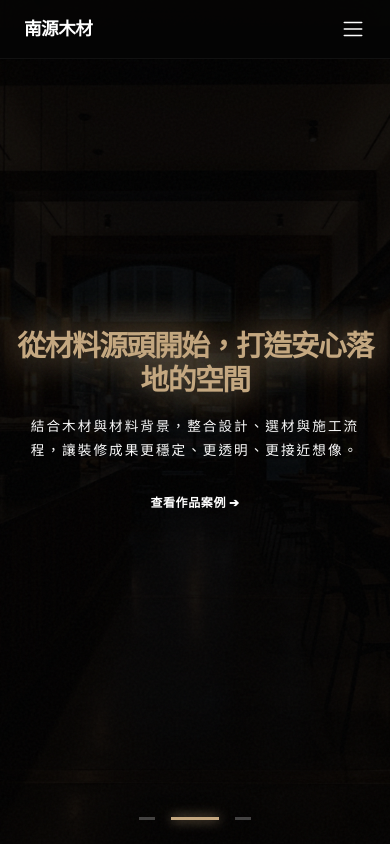
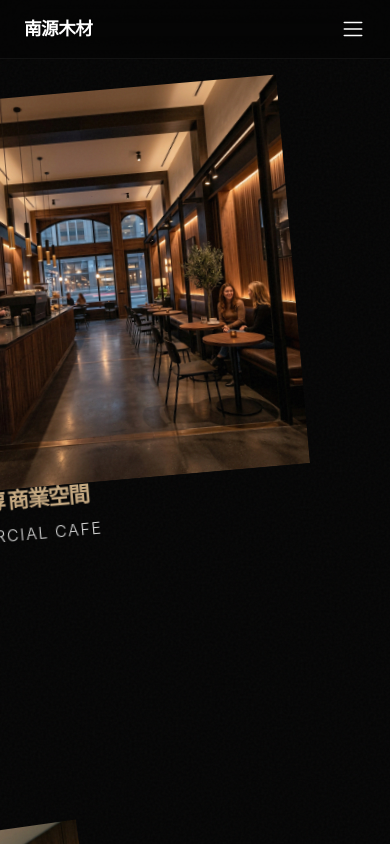
Before and after one commit to JeremyLIN0930/nanyuan-timber-we, a React (Vite) app: page / in a window 390 px wide. Shown: the top 844 px of the page. Built offline with nearby package versions, Linux system fonts and the light colour scheme.

Commit message:
feat: implement immersive 3D parallax scroll gallery with GSAP ScrollTrigger on homepage

```diff
--- a/package.json
+++ b/package.json
@@ -11,6 +11,7 @@
   "dependencies": {
     "bootstrap": "^5.3.8",
     "framer-motion": "^11.0.0",
+    "gsap": "^3.15.0",
     "lucide-react": "^0.300.0",
     "react": "^18.3.1",
     "react-dom": "^18.3.1",
--- a/src/pages/Home.css
+++ b/src/pages/Home.css
@@ -407,3 +407,115 @@
     font-size: 1.5rem;
   }
 }
+
+/* 3D Scroll Gallery */
+.scroll-track {
+  position: relative;
+  width: 100%;
+  height: 480vh; /* scroll depth height */
+  background-color: #050505;
+}
+
+.gallery-container {
+  position: sticky;
+  top: 0;
+  width: 100vw;
+  height: 100vh;
+  overflow: hidden;
+  perspective: 1000px;
+  perspective-origin: 50% 50%;
+  background-color: #050505;
+  z-index: 10;
+}
+
+.gallery-frame {
+  position: absolute;
+  top: 0;
+  left: 0;
+  width: 100%;
+  height: 100%;
+  transform-style: preserve-3d;
+  will-change: transform;
+}
+
+.gallery-item-card {
+  position: absolute;
+  top: 50%;
+  left: 50%;
+  width: clamp(260px, 25vw, 360px);
+  aspect-ratio: 16/11;
+  background-color: #0d0d0e;
+  border: 1px solid rgba(197, 168, 128, 0.15);
+  box-shadow: 0 15px 45px rgba(0, 0, 0, 0.75);
+  overflow: hidden;
+  transition: border-color 0.3s ease, box-shadow 0.3s ease;
+  border-radius: 2px;
+}
+
+.gallery-item-card:hover {
+  border-color: #C5A880;
+  box-shadow: 0 0 25px rgba(197, 168, 128, 0.25);
+}
+
+.gallery-item-img {
+  width: 100%;
+  height: 100%;
+  object-fit: cover;
+  opacity: 0.75;
+  transition: opacity 0.5s ease, transform 0.5s ease;
+}
+
+.gallery-item-card:hover .gallery-item-img {
+  opacity: 1;
+  transform: scale(1.05);
+}
+
+.gallery-item-info {
+  position: absolute;
+  bottom: 0;
+  left: 0;
+  right: 0;
+  padding: 1.25rem;
+  background: linear-gradient(to top, rgba(5, 5, 5, 0.95) 0%, rgba(5, 5, 5, 0.4) 60%, transparent 100%);
+  display: flex;
+  flex-direction: column;
+  justify-content: flex-end;
+}
+
+.gallery-item-title {
+  font-size: clamp(0.9rem, 1.2vw, 1.1rem);
+  font-weight: 600;
+  color: #fff;
+  margin: 0;
+}
+
+.gallery-item-tag {
+  font-size: clamp(9px, 0.8vw, 11px);
+  color: #C5A880;
+  text-transform: uppercase;
+  letter-spacing: 0.15em;
+  margin-top: 0.25rem;
+}
+
+/* Branding Overlay */
+.branding-overlay {
+  position: absolute;
+  top: 0;
+  left: 0;
+  width: 100vw;
+  height: 100vh;
+  display: flex;
+  flex-direction: column;
+  align-items: center;
+  justify-content: center;
+  text-align: center;
+  padding: 2rem;
+  z-index: 100;
+  pointer-events: none;
+  background: radial-gradient(circle at center, rgba(13, 13, 14, 0.9) 0%, rgba(5, 5, 5, 0.98) 75%);
+}
+
+.branding-overlay-content {
+  pointer-events: auto;
+  max-width: 900px;
+}
--- a/src/pages/Home.tsx
+++ b/src/pages/Home.tsx
@@ -1,8 +1,12 @@
 import React, { useState, useEffect, useRef } from 'react';
-import { motion, useScroll, useTransform, AnimatePresence, useInView } from 'framer-motion';
+import { motion, useInView } from 'framer-motion';
 import { useNavigate } from 'react-router-dom';
 import { Trees, ShieldCheck, ClipboardCheck } from 'lucide-react';
+import { gsap } from 'gsap';
+import { ScrollTrigger } from 'gsap/ScrollTrigger';
 import ServicesSection from '../components/Home/ServicesSection';
+
+gsap.registerPlugin(ScrollTrigger);
 
 /* ─── Reusable Scroll-Driven Fade-In ─── */
 const FadeInSection: React.FC<{ children: React.ReactNode; className?: string; delay?: number }> = ({ children, className = '', delay = 0 }) => {
@@ -20,13 +24,6 @@ const FadeInSection: React.FC<{ children: React.ReactNode; className?: string; d
     </motion.div>
   );
 };
-
-/* ─── Hero Slides ─── */
-const heroSlides = [
-  { id: 1, image: '/images/luxury_tianmu_home_1779301841564.png', title: '頂級天母豪宅' },
-  { id: 2, image: '/images/high_end_cafe_1779301868615.png', title: '高階商業空間' },
-  { id: 3, image: '/images/minimal_wood_kitchen_1779301855424.png', title: '極簡廚房' },
-];
 
 /* ─── Portfolio Items ─── */
 const portfolioItems = [
@@ -85,26 +82,90 @@ const BeforeAfterSlider: React.FC = () => {
   );
 };
 
-/* ═══════════════════════════════════ HOME ═══════════════════════════════════ */
+/* ─── 3D Tunnel Matrix Items ─── */
+const tunnelItems = [
+  { img: '/images/luxury_tianmu_home_1779301841564.png', title: '天母森光 頂級住宅', tag: 'LUXURY RESIDENTIAL', x: -28, y: -22, z: -600, r: 6 },
+  { img: '/images/high_end_cafe_1779301868615.png', title: '琥珀香醇 商業空間', tag: 'COMMERCIAL CAFE', x: 26, y: -16, z: -1100, r: -5 },
+  { img: '/images/minimal_wood_kitchen_1779301855424.png', title: '極簡廚境 廚房改裝', tag: 'KITCHEN MINIMALISM', x: -22, y: 20, z: -1700, r: -8 },
+  { img: '/images/japanese_wabi_sabi_1779301881798.png', title: '侘寂茶韻 日式空間', tag: 'JAPANESE WABI-SABI', x: 24, y: 22, z: -2200, r: 10 },
+  { img: '/images/luxury_bathroom_1779301913582.png', title: '沐光水域 衛浴翻新', tag: 'BOUTIQUE BATHROOM', x: -32, y: -8, z: -2800, r: -3 },
+  { img: '/images/modern_office_1779301899552.png', title: '曜石辦公 企業總部', tag: 'OFFICE HEADQUARTERS', x: 30, y: -10, z: -3300, r: 5 },
+  { img: '/images/style_luxury_dark_1779301949701.png', title: '奢華暗灰 工藝美學', tag: 'DARK MODERN STYLE', x: -18, y: -26, z: -3900, r: 12 },
+  { img: '/images/style_minimal_wood_1779301932325.png', title: '北歐極簡 原木溫潤', tag: 'MINIMAL WOOD STYLE', x: 20, y: -24, z: -4400, r: -10 },
+  { img: '/images/style_wabi_sabi_1779301962644.png', title: '日式靜謐 侘寂美感', tag: 'ZEN RETREAT STYLE', x: -28, y: 24, z: -5000, r: -6 },
+  { img: '/images/style_industrial_1779301976370.png', title: '精品工業 藝廊質感', tag: 'INDUSTRIAL LOFT STYLE', x: 28, y: 18, z: -5500, r: 8 },
+  { img: '/images/budget_smart_home.png', title: '小資宅機能 收納美學', tag: 'SMART FUNCTIONAL LIVING', x: -30, y: -14, z: -6100, r: 4 },
+  { img: '/images/renovation_detail.png', title: '職人工法 節點檢核', tag: 'CRAFTSMANSHIP CHECK', x: 26, y: -20, z: -6600, r: -7 },
+  { img: '/images/luxury_tianmu_home_1779301841564.png', title: '黑胡桃拼貼 紋理對話', tag: 'NATURAL WALNUT SPECS', x: -20, y: 22, z: -7200, r: -9 },
+  { img: '/images/high_end_cafe_1779301868615.png', title: '台灣檜木 吧台手作', tag: 'CYPRESS TABLECRAFT', x: 22, y: 16, z: -7700, r: 11 },
+  { img: '/images/minimal_wood_kitchen_1779301855424.png', title: '大理石對花 鏡面對稱', tag: 'MARBLE BOOKMATCHING', x: -32, y: -6, z: -8300, r: -4 },
+  { img: '/images/japanese_wabi_sabi_1779301881798.png', title: '微水泥牆 手工刷紋', tag: 'MICRO CEMENT TACTILITY', x: 30, y: -2, z: -8800, r: 6 }
+];
 
+/* ─── Home Page ─── */
 const Home: React.FC = () => {
-  const [currentSlide, setCurrentSlide] = useState(0);
   const navigate = useNavigate();
   const heroRef = useRef<HTMLDivElement>(null);
 
   useEffect(() => {
-    const timer = setInterval(() => {
-      setCurrentSlide((prev) => (prev + 1) % heroSlides.length);
-    }, 5000);
-    return () => clearInterval(timer);
+    // 1. GSAP ScrollTrigger - 3D Camera zoom parallax scroll
+    const tl = gsap.timeline({
+      scrollTrigger: {
+        trigger: '.scroll-track',
+        start: 'top top',
+        end: 'bottom bottom',
+        scrub: 1, // Smooth scrolling linkage
+        pin: true, // Pin the viewport container
+      }
+    });
+
+    // Translate the gallery frame along the Z-axis (pushing elements towards & past the camera)
+    tl.to('.gallery-frame', {
+      z: 9600, // Move the frame forward
+      ease: 'none'
+    });
+
+    // Fade out the gallery frame as we reach the end of the tunnel
+    tl.to('.gallery-frame', {
+      opacity: 0,
+      duration: 0.15
+    }, '>-0.25'); // start fading out in the final 25% of the scrub
+
+    // Fade in the branding title overlay
+    tl.fromTo('.branding-overlay',
+      { opacity: 0, scale: 0.85, z: -300 },
+      { opacity: 1, scale: 1, z: 0, duration: 0.3, ease: 'power2.out' },
+      '>-0.15' // triggers fade-in in coordination with the fade-out
+    );
+
+    // 2. Mouse Move Parallax Tilt Effect
+    const handleMouseMove = (e: MouseEvent) => {
+      // Calculate rotation angles based on cursor offset from screen center
+      const xAngle = (e.clientX / window.innerWidth - 0.5) * 12; // Y-axis rotation (left/right looking)
+      const yAngle = (e.clientY / window.innerHeight - 0.5) * -12; // X-axis rotation (up/down looking)
+
+      gsap.to('.gallery-frame', {
+        rotationY: xAngle,
+        rotationX: yAngle,
+        ease: 'power2.out',
+        duration: 0.8
+      });
+    };
+
+    window.addEventListener('mousemove', handleMouseMove);
+
+    return () => {
+      window.removeEventListener('mousemove', handleMouseMove);
+      ScrollTrigger.getAll().forEach(trigger => trigger.kill());
+    };
   }, []);
 
-  const { scrollYProgress: heroScroll } = useScroll({ target: heroRef, offset: ['start start', 'end start'] });
-  const heroScale = useTransform(heroScroll, [0, 0.5], [1, 0.85]);
-  const heroRadius = useTransform(heroScroll, [0, 0.5], ['0px', '24px']);
-  const heroOpacity = useTransform(heroScroll, [0.4, 0.8], [1, 0]);
-  const revealOpacity = useTransform(heroScroll, [0.25, 0.5], [0, 1]);
-  const revealY = useTransform(heroScroll, [0.25, 0.5], [50, 0]);
+  const scrollToContent = () => {
+    const nextSection = document.querySelector('.advantages-section');
+    if (nextSection) {
+      nextSection.scrollIntoView({ behavior: 'smooth' });
+    }
+  };
 
   return (
     <motion.div
@@ -114,80 +175,77 @@ const Home: React.FC = () => {
       transition={{ duration: 0.5 }}
       style={{ backgroundColor: '#050505', minHeight: '100vh' }}
     >
-      {/* ══════════════ BLOCK 1: HERO SLIDER + SCROLL ZOOM ══════════════ */}
-      <section ref={heroRef} className="position-relative w-100" style={{ height: '200vh' }}>
-        <div className="position-sticky top-0 w-100 d-flex align-items-center justify-content-center overflow-hidden" style={{ height: '100vh', backgroundColor: '#050505' }}>
+      {/* ══════════════ BLOCK 1: 3D PORTFOLIO TUNNEL PARALLAX ══════════════ */}
+      <div ref={heroRef} className="scroll-track">
+        <div className="gallery-container">
+          <div className="gallery-frame" style={{ transformStyle: 'preserve-3d' }}>
+            {tunnelItems.map((item, idx) => (
+              <div
+                key={idx}
+                className="gallery-item-card"
+                style={{
+                  transform: `translate3d(calc(-50% + ${item.x}vw), calc(-50% + ${item.y}vh), ${item.z}px) rotate(${item.r}deg)`,
+                  transformStyle: 'preserve-3d'
+                }}
+              >
+                <img src={item.img} className="gallery-item-img" alt={item.title} />
+                <div className="gallery-item-info">
+                  <h4 className="gallery-item-title">{item.title}</h4>
+                  <span className="gallery-item-tag">{item.tag}</span>
+                </div>
+              </div>
+            ))}
+          </div>
 
-          {/* Reveal Text Behind */}
-          <motion.div
-            className="position-absolute top-0 start-0 w-100 h-100 d-flex flex-column align-items-center justify-content-center text-center px-3 px-md-5"
-            style={{ opacity: revealOpacity, y: revealY, zIndex: 0 }}
-          >
-            <h2 className="fw-bold mb-3" style={{ fontSize: 'clamp(1.8rem, 4vw, 3.5rem)', letterSpacing: '-0.02em', color: '#C5A880', textShadow: '0 0 40px rgba(197,168,128,0.7)', lineHeight: 1.2 }}>
-              從材料源頭開始，打造安心落地的空間
-            </h2>
-            <p className="mx-auto" style={{ fontSize: 'clamp(0.85rem, 1.8vw, 1.1rem)', fontWeight: 300, letterSpacing: '0.15em', color: 'rgba(255,255,255,0.5)', maxWidth: '800px', lineHeight: 1.8 }}>
-              結合木材與材料背景，整合設計、選材與施工流程，讓裝修成果更穩定、更透明、更接近想像。
-            </p>
-          </motion.div>
-
-          {/* Scalable Slider */}
-          <motion.div
-            className="position-relative w-100 h-100 overflow-hidden"
-            style={{ scale: heroScale, borderRadius: heroRadius, opacity: heroOpacity, boxShadow: '0 0 80px rgba(0,0,0,0.9)', zIndex: 10, backgroundColor: '#000' }}
-          >
-            <AnimatePresence mode="wait">
-              <motion.div
-                key={currentSlide}
-                initial={{ opacity: 0, scale: 1.08 }}
-                animate={{ opacity: 1, scale: 1 }}
-                exit={{ opacity: 0 }}
-                transition={{ duration: 1.4, ease: 'easeInOut' }}
-                className="position-absolute top-0 start-0 w-100 h-100"
-                style={{ backgroundImage: `url(${heroSlides[currentSlide].image})`, backgroundSize: 'cover', backgroundPosition: 'center' }}
+          {/* Branding overlay at the end of the Z tunnel */}
+          <div className="branding-overlay" style={{ transformStyle: 'preserve-3d' }}>
+            <div className="branding-overlay-content">
+              <h1
+                className="fw-bold mb-3"
+                style={{ fontSize: 'clamp(2rem, 5vw, 4rem)', color: '#C5A880', textShadow: '0 0 45px rgba(197, 168, 128, 0.85)', letterSpacing: '-0.02em', lineHeight: 1.2 }}
               >
-                <div className="position-absolute top-0 start-0 w-100 h-100" style={{ backgroundColor: 'rgba(5,5,5,0.5)' }}></div>
-              </motion.div>
-            </AnimatePresence>
-
-            {/* Hero Text */}
-            <div className="position-absolute top-0 start-0 w-100 h-100 d-flex flex-column align-items-center justify-content-center text-center px-3 px-md-5" style={{ zIndex: 20, pointerEvents: 'none' }}>
-              <h1
-                className="fw-bold mb-3 mb-md-4"
-                style={{ fontSize: 'clamp(1.8rem, 4vw, 3.8rem)', letterSpacing: '-0.02em', color: '#C5A880', textShadow: '0 0 40px rgba(197,168,128,0.85)', lineHeight: 1.2 }}
+                南源木材有限公司
+              </h1>
+              <h3
+                className="fw-light mb-4"
+                style={{ fontSize: 'clamp(1.1rem, 2.2vw, 1.8rem)', color: '#fff', letterSpacing: '0.1em', textShadow: '0 0 20px rgba(255,255,255,0.4)' }}
               >
                 從材料源頭開始，打造安心落地的空間
-              </h1>
+              </h3>
               <p
-                className="mb-4 mb-md-5 mx-auto"
-                style={{ fontSize: 'clamp(0.85rem, 1.8vw, 1.15rem)', fontWeight: 300, letterSpacing: '0.15em', color: '#fff', textShadow: '0 0 25px rgba(0,0,0,0.8)', maxWidth: '850px', lineHeight: 1.8 }}
+                className="mx-auto mb-5 text-muted-custom"
+                style={{ fontSize: 'clamp(0.85rem, 1.5vw, 1.1rem)', fontWeight: 300, color: 'rgba(255,255,255,0.6)', maxWidth: '750px', lineHeight: 1.8 }}
               >
                 結合木材與材料背景，整合設計、選材與施工流程，讓裝修成果更穩定、更透明、更接近想像。
               </p>
-              <div style={{ pointerEvents: 'auto' }}>
-                <button onClick={() => navigate('/projects')} className="apple-btn" style={{ fontSize: 'clamp(0.75rem, 1.5vw, 0.9rem)', color: '#fff' }}>
-                  查看作品案例 ➔
+
+              <div className="d-flex flex-wrap justify-content-center gap-3">
+                <button
+                  onClick={scrollToContent}
+                  className="px-4 py-2.5 font-bold border border-metal-brown text-metal-brown bg-transparent"
+                  style={{ fontSize: '13px', letterSpacing: '0.1em', cursor: 'pointer', transition: 'all 0.3s' }}
+                  onMouseEnter={(e) => { e.currentTarget.style.backgroundColor = 'rgba(197,168,128,0.1)'; }}
+                  onMouseLeave={(e) => { e.currentTarget.style.backgroundColor = 'transparent'; }}
+                >
+                  探索南源工藝 ➔
+                </button>
+                <button
+                  onClick={() => navigate('/contact')}
+                  className="px-4 py-2.5 font-bold"
+                  style={{ fontSize: '13px', letterSpacing: '0.1em', backgroundColor: '#C5A880', color: '#050505', border: '1px solid #C5A880', cursor: 'pointer', transition: 'all 0.3s' }}
+                  onMouseEnter={(e) => { e.currentTarget.style.boxShadow = '0 0 20px rgba(197,168,128,0.5)'; }}
+                  onMouseLeave={(e) => { e.currentTarget.style.boxShadow = 'none'; }}
+                >
+                  立即預約諮詢
                 </button>
               </div>
             </div>
-
-            {/* Dots */}
-            <div className="position-absolute bottom-0 start-0 end-0 d-flex justify-content-center gap-3 pb-4" style={{ zIndex: 20, pointerEvents: 'auto' }}>
-              {heroSlides.map((_, idx) => (
-                <button
-                  key={idx}
-                  onClick={() => setCurrentSlide(idx)}
-                  className="border-0 p-0"
-                  style={{ height: '3px', width: currentSlide === idx ? '48px' : '16px', backgroundColor: currentSlide === idx ? '#C5A880' : 'rgba(255,255,255,0.25)', transition: 'all 0.5s', boxShadow: currentSlide === idx ? '0 0 12px rgba(197,168,128,0.9)' : 'none' }}
-                />
-              ))}
-            </div>
-          </motion.div>
+          </div>
         </div>
-      </section>
+      </div>
 
       {/* ══════════════ BLOCK 2: THREE CORE ADVANTAGES ══════════════ */}
-      <section className="w-100 py-5 py-lg-5" style={{ backgroundColor: '#0D0D0E', borderTop: '1px solid rgba(255,255,255,0.05)', borderBottom: '1px solid rgba(255,255,255,0.05)' }}>
+      <section className="advantages-section w-100 py-5 py-lg-5" style={{ backgroundColor: '#0D0D0E', borderTop: '1px solid rgba(255,255,255,0.05)', borderBottom: '1px solid rgba(255,255,255,0.05)' }}>
         <div className="container py-4 py-lg-5">
           <FadeInSection className="text-center mb-5">
             <h2 className="fw-bold mb-3" style={{ fontSize: 'clamp(1.8rem, 4vw, 3rem)', letterSpacing: '-0.02em', color: '#C5A880', textShadow: '0 0 30px rgba(197,168,128,0.5)' }}>三大核心優勢</h2>
```
Also changed, not shown: 1 other file (tests, documents, lock files or other folders).
